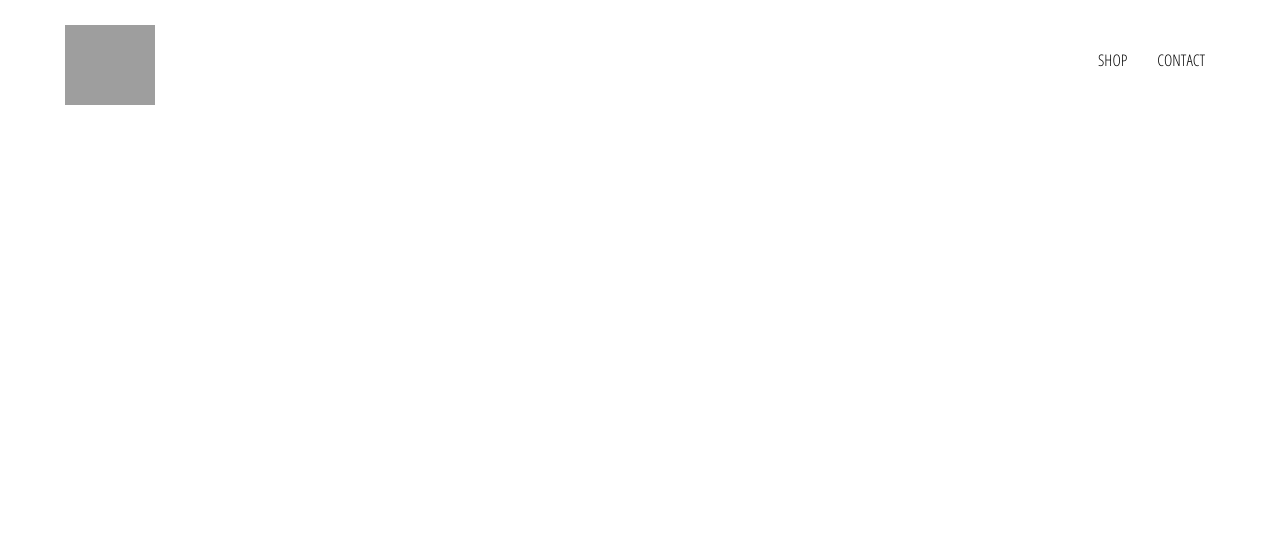
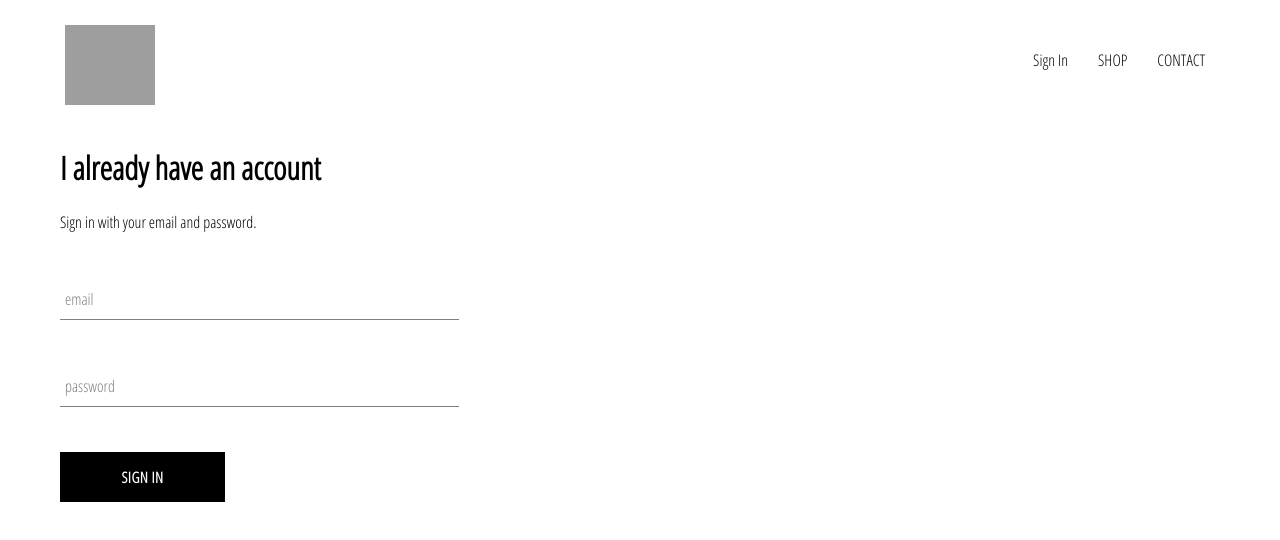
Before and after one commit to UiDevRF/eccom-store, a React (Create React App) app: page /signin in a window 1280 px wide. Shown: the top 540 px of the page. Built offline with nearby package versions, Linux system fonts and the light colour scheme; grey boxes are pictures that could not be loaded.

Commit message:
Added SignIn feature

```diff
--- a/src/App.js
+++ b/src/App.js
@@ -3,7 +3,8 @@ import './App.css';
 import { Switch, Route } from 'react-router-dom';
 import HomePage from './pages/homepage/homepage.component.jsx';
 import ShopPage from './pages/shop/shop.component.jsx';
-import Header from './components/header/header.component'
+import Header from './components/header/header.component';
+import SignInSignUpPage from './pages/signIn-signUp/signIn-signUp-page.component';
 
 function App() {
   return (
@@ -11,7 +12,9 @@ function App() {
     <Header />
     <Switch>
     <Route exact path='/' component={HomePage} />
+    <Route path='/signin' component={SignInSignUpPage}/>
     <Route path='/shop' component={ShopPage} />
+
   </Switch>
     </div>
   );
--- /dev/null
+++ b/src/components/custom-button/custom-button.component.jsx
@@ -0,0 +1,11 @@
+import React from 'react';
+
+import './custom-button.styles.scss';
+
+const CustomButton = ({children, ...otherProps}) => (
+    <button className='custom-button' {...otherProps}>
+        {children}
+    </button>
+)
+
+export default CustomButton;
--- /dev/null
+++ b/src/components/custom-button/custom-button.styles.scss
@@ -0,0 +1,22 @@
+.custom-button {
+    min-width: 165px;
+    width: auto;
+    height: 50px;
+    letter-spacing: 0.5px;
+    line-height: 50px;
+    padding: 0 35px 0 35px;
+    font-size: 15px;
+    background-color: black;
+    color: white;
+    text-transform: uppercase;
+    font-family: 'Open Sans Condensed';
+    font-weight: bolder;
+    border: none;
+    cursor: pointer;
+
+    &:hover {
+      background-color: white;
+      color: black;
+      border: 1px solid black;
+    }
+  }
--- /dev/null
+++ b/src/components/form-input/form-input.component.jsx
@@ -0,0 +1,21 @@
+import React from 'react';
+import './form-input.styles.scss';
+
+const FormInput =({ handleChange,label,...otherProps }) => (
+
+    <div className='group'>
+    <input className='form-input' onChange={handleChange} {...otherProps} />
+    {label ? (
+      <label
+        className={`${
+          otherProps.value.length ? 'shrink' : ''
+        } form-input-label`}
+      >
+        {label}
+      </label>
+    ) : null
+  }
+  </div>
+);
+
+export default FormInput;
--- /dev/null
+++ b/src/components/form-input/form-input.styles.scss
@@ -0,0 +1,54 @@
+$sub-color: grey;
+$main-color: black;
+
+@mixin shrinkLabel {
+  top: -14px;
+  font-size: 12px;
+  color: $main-color;
+}
+
+.group {
+  position: relative;
+  margin: 45px 0;
+
+  .form-input {
+    background: none;
+    background-color: white;
+    color: $sub-color;
+    font-size: 18px;
+    padding: 10px 10px 10px 5px;
+    display: block;
+    width: 100%;
+    border: none;
+    border-radius: 0;
+    border-bottom: 1px solid $sub-color;
+    margin: 25px 0;
+
+    &:focus {
+      outline: none;
+    }
+
+    &:focus ~ .form-input-label {
+      @include shrinkLabel();
+    }
+  }
+
+  input[type='password'] {
+    letter-spacing: 0.3em;
+  }
+
+  .form-input-label {
+    color: $sub-color;
+    font-size: 16px;
+    font-weight: normal;
+    position: absolute;
+    pointer-events: none;
+    left: 5px;
+    top: 10px;
+    transition: 300ms ease all;
+
+    &.shrink {
+        @include shrinkLabel();
+      }
+  }
+}
--- a/src/components/header/header.component.jsx
+++ b/src/components/header/header.component.jsx
@@ -9,8 +9,10 @@ const Header = () => (
         </Link>
 
         <div className='options'>
+            <Link className='option' to='/signin'>Sign In</Link>
             <Link className='option' to='/shop'>SHOP</Link>
             <Link className='option' to='/contact'>CONTACT</Link>
+
         </div>
     </div>
 )
--- /dev/null
+++ b/src/components/sign-in/sign-in.component.jsx
@@ -0,0 +1,53 @@
+import React from 'react';
+import './sign-in.styles.scss';
+import FormInput from '../form-input/form-input.component';
+import CustomButton from '../custom-button/custom-button.component';
+
+class SignIn extends React.Component{
+    constructor (){
+        super();
+        this.state = {
+            email:'',
+            password:''
+        }
+
+    }
+        handleChange =(event) => {
+           const {value,name} = event.target;
+           this.setState({[name] : value});
+
+        }
+        handleSubmit = (event) => {
+            event.preventDefault();
+
+            this.setState({email:'' , password:''});
+
+
+        }
+    render(){
+        return(
+            <div className='sign-in'>
+            <h1>I already have an account</h1>
+            <span>Sign in with your email and password.</span>
+            <form  onSubmit={this.handleSubmit}>
+            <FormInput  name='email'
+                    type='email'
+                    value={this.state.email}
+                    handleChange={this.handleChange}
+                    label="email"
+                    required />
+            <FormInput  name='password'
+                    type='password'
+                    value={this.state.password}
+                    label="password"
+                    handleChange={this.handleChange}
+                    required/>
+            <CustomButton  type='submit' >Sign In</CustomButton>
+            </form>
+            </div>
+        )
+    }
+
+}
+
+export default SignIn;
--- /dev/null
+++ b/src/components/sign-in/sign-in.styles.scss
@@ -0,0 +1,9 @@
+.sign-in {
+    width:30vw;
+    display: flex;
+    flex-direction: column;
+
+    .title {
+        margin: 10px 0;
+    }
+}
--- /dev/null
+++ b/src/pages/signIn-signUp/signIn-signUp-page.component.jsx
@@ -0,0 +1,15 @@
+import React from 'react';
+import SignIn from '../../components/sign-in/sign-in.component';
+
+import './signIn-signUp-page.scss';
+
+const SignInSignUpPage = () => (
+ <div className='signIn-signUp-page'>
+ <SignIn />
+ </div>
+
+
+
+)
+
+export default SignInSignUpPage;
```
Also changed, not shown: src/pages/signIn-signUp/signIn-signUp-page.scss (added), 1 other file (tests, documents, lock files or other folders).
